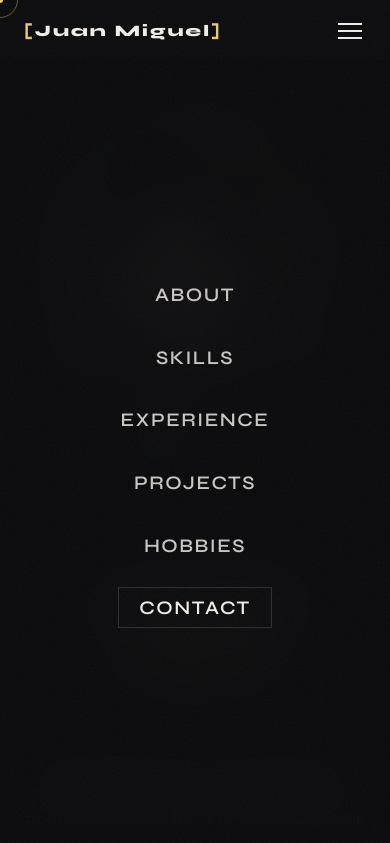
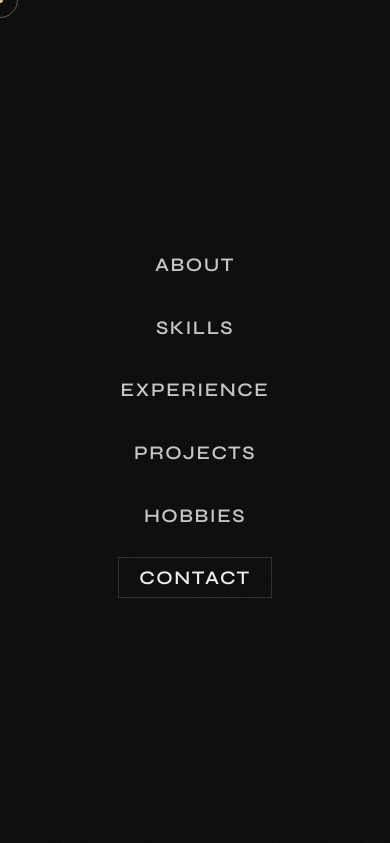
Before and after one commit to juannipham/my-portfolio, a plain HTML site: page index.html in a window 390 px wide. Both pictures are taken after a click on the button 350 px from the left and 30 px from the top of the page. Shown: the top 843 px of the page. Drawn offline with nearby package versions, Linux system fonts and the light colour scheme.

Commit message:
Add files via upload

```diff
--- a/script.js
+++ b/script.js
@@ -1,7 +1,8 @@
 /* =============================================
    PORTFOLIO — script.js
    ============================================= */
-
+window.history.scrollRestoration = 'manual';
+window.scrollTo(0, 0);
 // ── Register GSAP ScrollTrigger ──
 gsap.registerPlugin(ScrollTrigger);
 
--- a/style.css
+++ b/style.css
@@ -216,6 +216,12 @@ nav.scrolled {
   max-width: 1300px;
   margin: 0 auto;
   position: relative;
+  scroll-margin-top: 0;
+}
+@media (max-width: 768px) {
+  #hero {
+    padding-top: 140px;
+  }
 }
 
 /* Big BG text */
@@ -1239,11 +1245,17 @@ footer {
   .nav-toggle { display: flex; }
   .nav-links {
     display: none;
-    position: fixed; inset: 0; top: 60px;
-    flex-direction: column; align-items: center; justify-content: center;
-    background: rgba(12,12,14,0.97);
-    backdrop-filter: blur(24px);
-    gap: 32px; z-index: 499;
+    position: fixed;
+    top: 0;
+    left: 0;
+    width: 100vw;
+    height: 100vh;
+    flex-direction: column;
+    align-items: center;
+    justify-content: center;
+    background: #0c0c0e;
+    gap: 32px;
+    z-index: 600;
   }
   .nav-links.open { display: flex; }
   .nav-links a { font-size: 1.2rem; }
```
